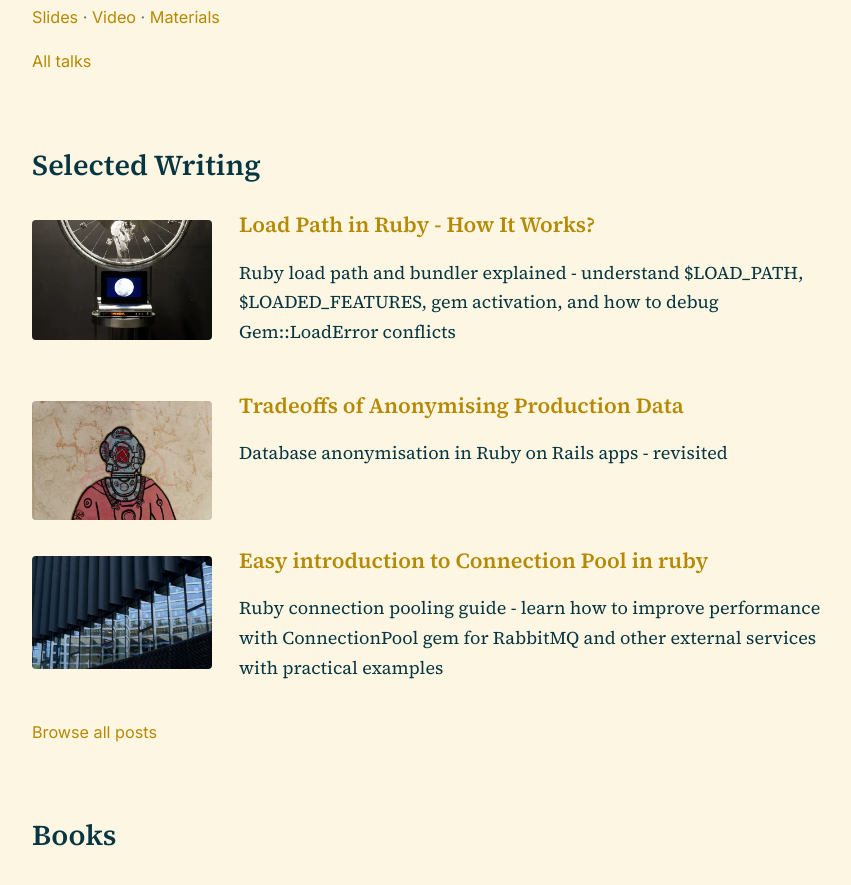
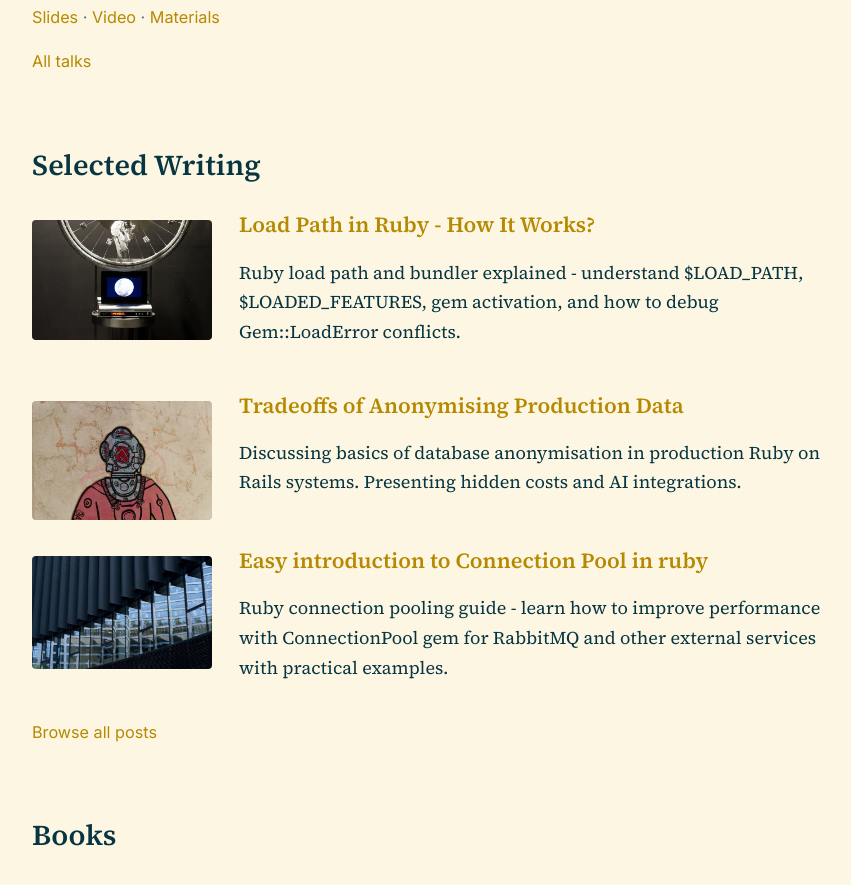
Before and after one commit to maikhel/maikhel.github.io, a Jekyll site: the page built from index.md, in a window 1280 px wide and 900 px high, scrolled down 1319 px. Shown: the top 885 px of the window, without its empty margins (212-1063 px from the left). Built offline with Jekyll 4.4.1, drawn with Linux system fonts in a browser that asks for light colours.

Commit message:
Adjust blog post preview texts

```diff
--- a/_posts/2025-08-18-database-anonymisation.md
+++ b/_posts/2025-08-18-database-anonymisation.md
@@ -4,7 +4,7 @@ image: "/images/mask.webp"
 min_image: "/images/mask_min.webp"
 layout: blogpost
 title:  "Tradeoffs of Anonymising Production Data"
-description: "Database anonymisation in Ruby on Rails apps - revisited"
+description: "Discussing basics of database anonymisation in production Ruby on Rails systems. Presenting hidden costs and AI integrations."
 excerpt_separator: <!--more-->
 ---
 
```
Also changed, not shown: _posts/2023-09-01-connection-pool-intro.md (+1 -1 lines), _posts/2025-12-15-load-path-in-ruby.md (+1 -1 lines).
